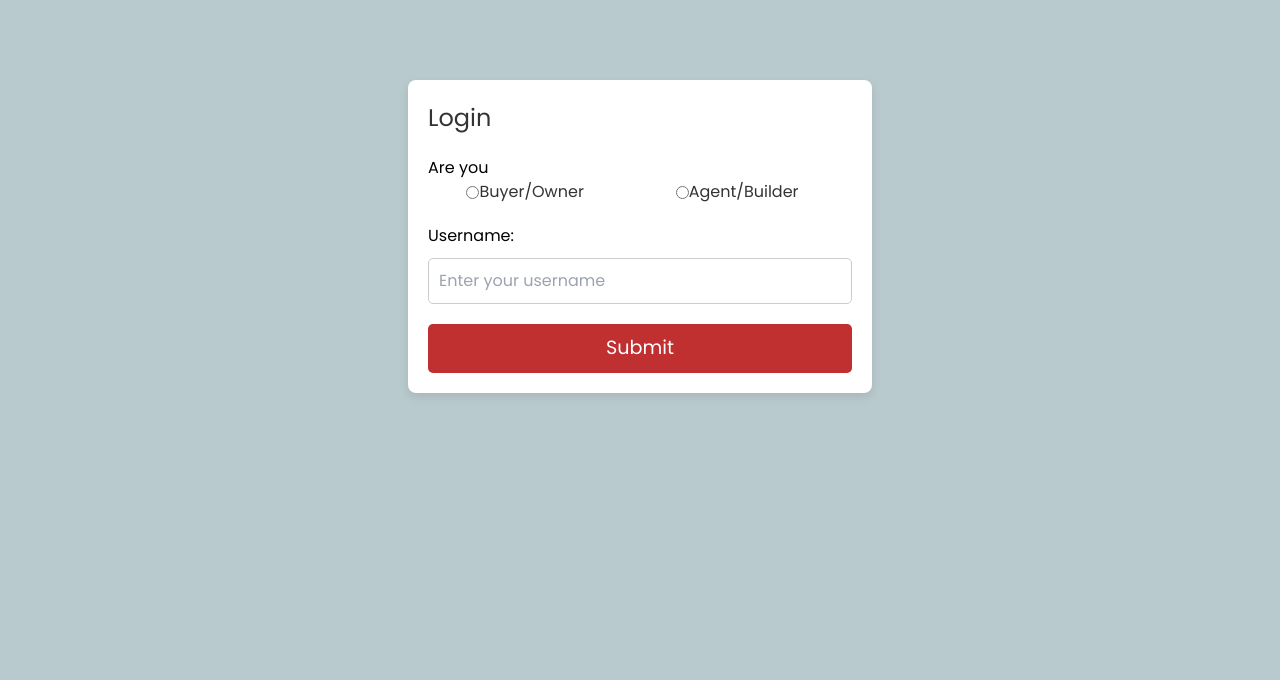
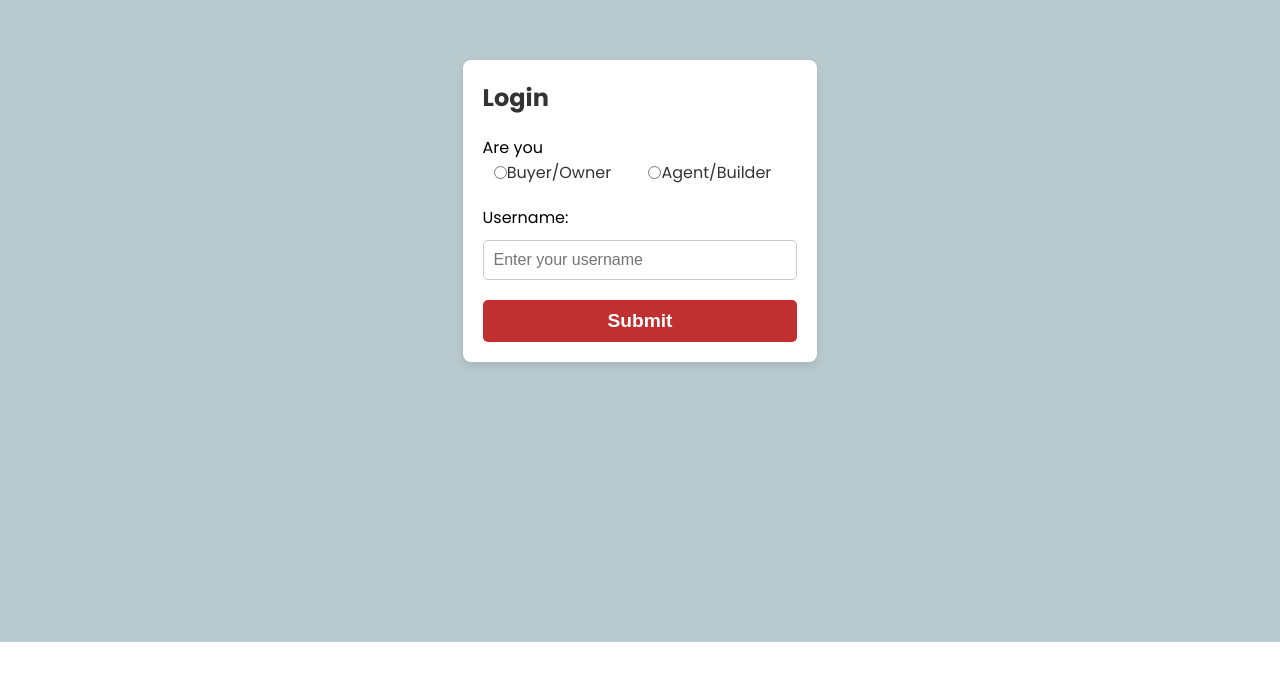
Before and after one commit to chiranthanakh/BhuviWeb, a React (Create React App) app: page /login/1 in a window 1280 px wide. Shown: the part 220-900 px from the top of the page. After the commit the page ends 862 px from the top, so only its background shows below. Built offline with nearby package versions, Linux system fonts and the light colour scheme.

Commit message:
adding the styles

```diff
--- a/public/Styles/Login.css
+++ b/public/Styles/Login.css
@@ -3,7 +3,7 @@
     flex-direction: column;
     align-items: center;
     background-color: #b9cace;
-    padding: 300PX;
+    padding: 280PX;
 }
 .form{
     display: flex;
--- a/src/index.css
+++ b/src/index.css
@@ -1,3 +1,13 @@
-@tailwind base;
-@tailwind components;
-@tailwind utilities;
+body {
+    margin: 0;
+    font-family: -apple-system, BlinkMacSystemFont, 'Segoe UI', 'Roboto', 'Oxygen',
+      'Ubuntu', 'Cantarell', 'Fira Sans', 'Droid Sans', 'Helvetica Neue',
+      sans-serif;
+    -webkit-font-smoothing: antialiased;
+    -moz-osx-font-smoothing: grayscale;
+  }
+
+  code {
+    font-family: source-code-pro, Menlo, Monaco, Consolas, 'Courier New',
+      monospace;
+  }
```
